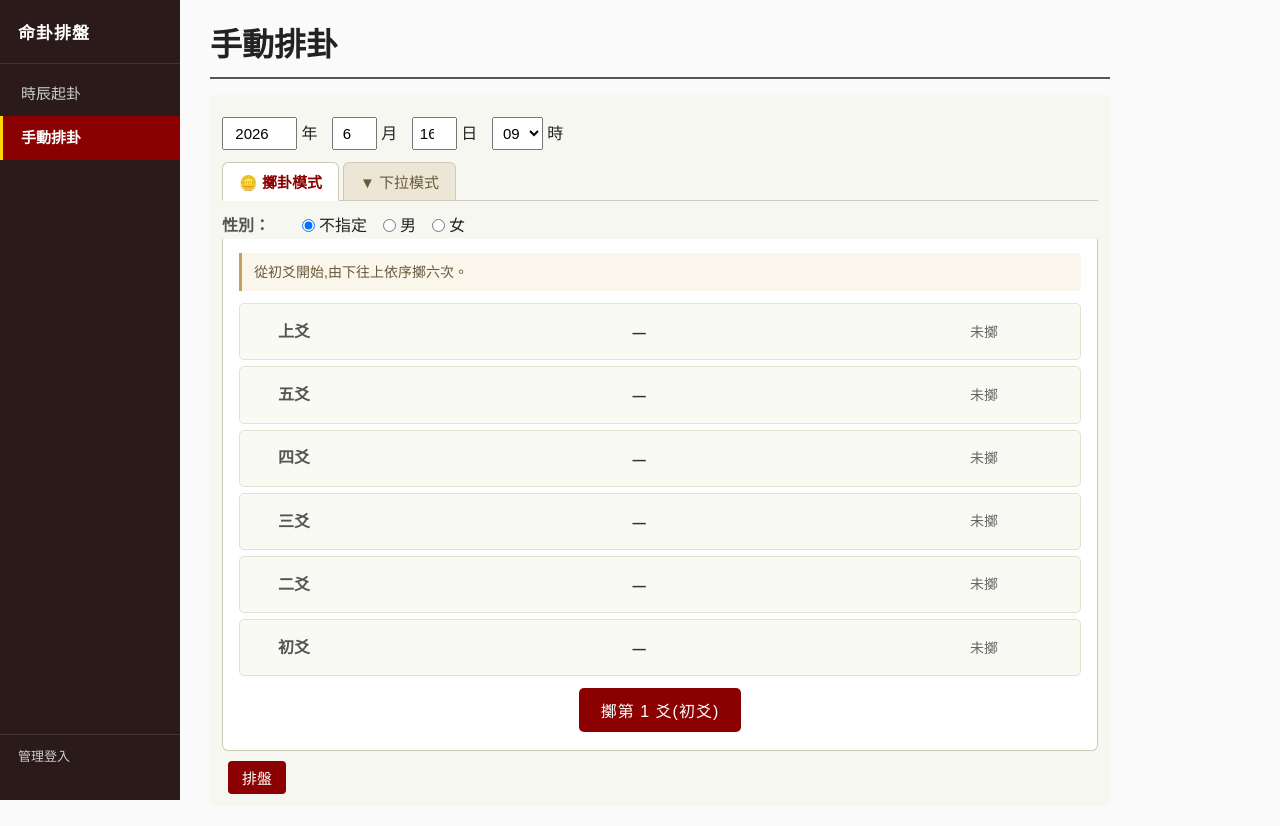
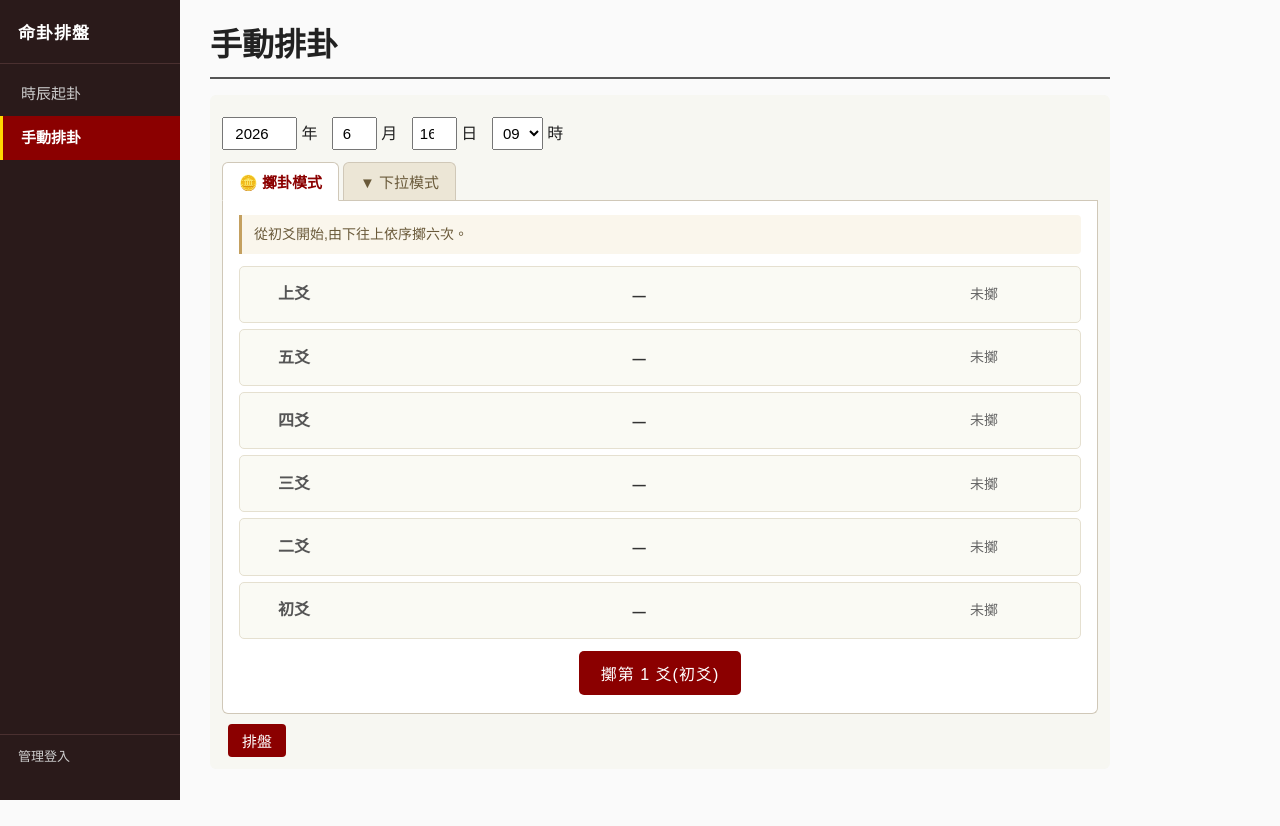
Before and after one commit to way503678/hexagram, a Flask app: page /manual in a window 1280 px wide. After the commit the page ends 800 px from the top, so only its background shows below. Run offline with Flask 3, Linux system fonts and the light colour scheme; some libraries are stand-ins or nearby versions.

Commit message:
Manual page: require question before 排盤, collapsible form, remove gender
1. 排盤送出前驗證「所問之事」必填(管理員問題欄存在時)
2. 有結果時上方排盤設定預設收合,加展開/收合切換鈕保持畫面乾淨
3. 移除性別選擇:UI radio、JS payload gender、AI prompt JSON 的『性別』欄
   (後端原本不指定即送 gender=None,analyze 已支援,零風險)

Co-Authored-By: Claude Opus 4.8 (1M context) <noreply@anthropic.com>

```diff
--- a/app.py
+++ b/app.py
@@ -374,7 +374,6 @@ def manual_ai_prompt():
     chart_payload = {
         "schema_version": 1,
         "排盤時間": f"{y_i:04d}-{m_i:02d}-{d_i:02d} {h_i:02d}:00",
-        "性別": gender or None,
         "問事類別": aspect,
         "卦象": chart,
         "對六爻": aspects.get("對六爻", []),
--- a/templates/manual.html
+++ b/templates/manual.html
@@ -4,7 +4,16 @@
 {% block content %}
 <h1>手動排卦</h1>
 
-<form method="post" action="/manual" id="manualForm">
+{% if r %}
+  <button type="button" id="toggleFormBtn"
+          style="margin-bottom:10px; padding:6px 14px; cursor:pointer;
+                 border:1px solid #ccc; border-radius:6px; background:#f3f3f3;
+                 font-size:14px;">
+    ▼ 展開排盤設定
+  </button>
+{% endif %}
+
+<form method="post" action="/manual" id="manualForm"{% if r %} style="display:none;"{% endif %}>
   <div class="dt-field" style="margin-bottom: 10px;">
     <span class="field">
       <input class="y" type="number" name="y" value="{{ y or default_y }}" min="1900" max="2100"> 年
@@ -28,22 +37,6 @@
   <div class="mode-tabs">
     <button type="button" class="mode-tab active" data-mode="coin">🪙 擲卦模式</button>
     <button type="button" class="mode-tab" data-mode="manual">▼ 下拉模式</button>
-  </div>
-
-  {# ---- 性別(移至所問之事上方)---- #}
-  <div class="manual-options" style="margin-top: 12px;">
-    <div class="opt-row">
-      <span class="opt-label">性別：</span>
-      <label class="opt-item">
-        <input type="radio" name="gender" value="" {% if not gender %}checked{% endif %}> 不指定
-      </label>
-      <label class="opt-item">
-        <input type="radio" name="gender" value="M" {% if gender == 'M' %}checked{% endif %}> 男
-      </label>
-      <label class="opt-item">
-        <input type="radio" name="gender" value="F" {% if gender == 'F' %}checked{% endif %}> 女
-      </label>
-    </div>
   </div>
 
   {# ---- 問事類別固定 all(原 radio 已移除)---- #}
@@ -296,7 +289,6 @@
       d: getVal('d'),
       h: getVal('h'),
       yao_vals: yaoVals,
-      gender: getRadio('gender'),
       aspect: getRadio('aspect') || 'all'
     };
 
@@ -376,6 +368,31 @@
 
 <script>
 (function(){
+  // ---------- 排盤前驗證:所問之事必填 ----------
+  var manualForm = document.getElementById('manualForm');
+  if (manualForm) {
+    manualForm.addEventListener('submit', function(e){
+      var qEl = document.getElementById('manual-question');
+      // 問題欄為管理員專用,存在時才驗證
+      if (qEl && !(qEl.value || '').trim()) {
+        e.preventDefault();
+        alert('請先填寫「所問之事」再排盤。');
+        qEl.scrollIntoView({behavior:'smooth', block:'center'});
+        qEl.focus();
+      }
+    });
+  }
+
+  // ---------- 排盤設定收合(有結果時預設收起,保持畫面乾淨)----------
+  var toggleFormBtn = document.getElementById('toggleFormBtn');
+  if (toggleFormBtn && manualForm) {
+    toggleFormBtn.addEventListener('click', function(){
+      var isHidden = manualForm.style.display === 'none';
+      manualForm.style.display = isHidden ? '' : 'none';
+      toggleFormBtn.textContent = isHidden ? '▲ 收合排盤設定' : '▼ 展開排盤設定';
+    });
+  }
+
   // ---------- Tab 切換 ----------
   var tabs = document.querySelectorAll('.mode-tab');
   var panels = {
```
